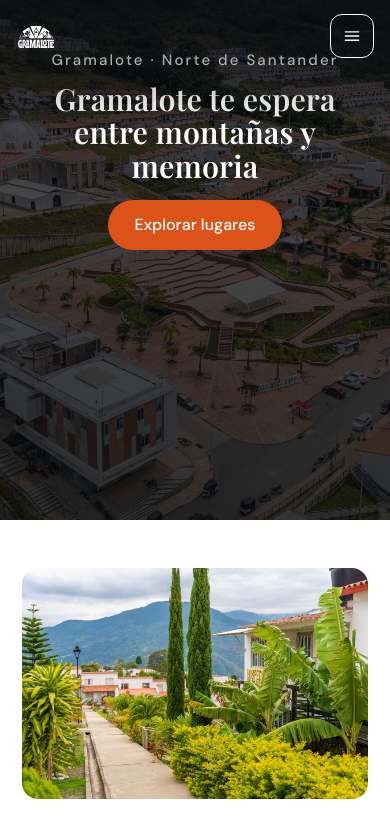
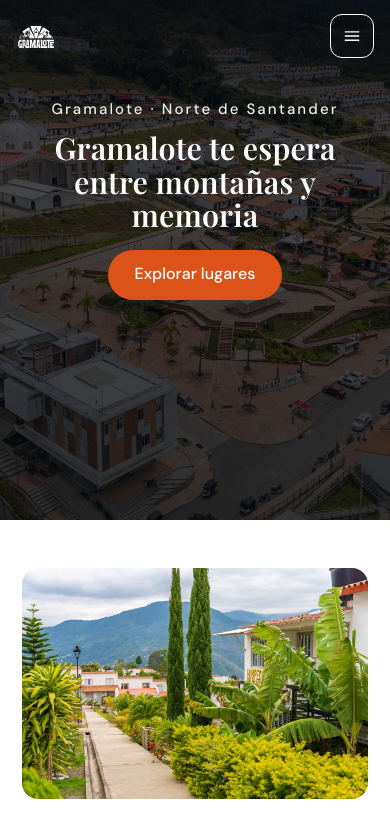
Before and after one commit to stevencardenas-dev/gramalote_interactivo, a React (Vite) app in the folder frontend/: page / in a window 390 px wide. Shown: the top 834 px of the page. Built offline with nearby package versions, Linux system fonts and the light colour scheme.

Commit message:
Alinea el contenido del hero móvil bajo el encabezado
Evita que la ubicación se cruce con el logo y el menú en pantallas pequeñas, y conserva el CTA naranja y el hero compacto.

🤖 Generated with Codebuff
Co-Authored-By: Codebuff <noreply@codebuff.com>

```diff
--- a/frontend/src/styles/home.css
+++ b/frontend/src/styles/home.css
@@ -671,7 +671,7 @@
   }
 
   .home-hero__inner {
-    padding-top: clamp(28px, 6vh, 48px);
+    padding-top: clamp(92px, calc(var(--header-h) + 3vh), 112px);
     padding-bottom: 28px;
   }
 
```
